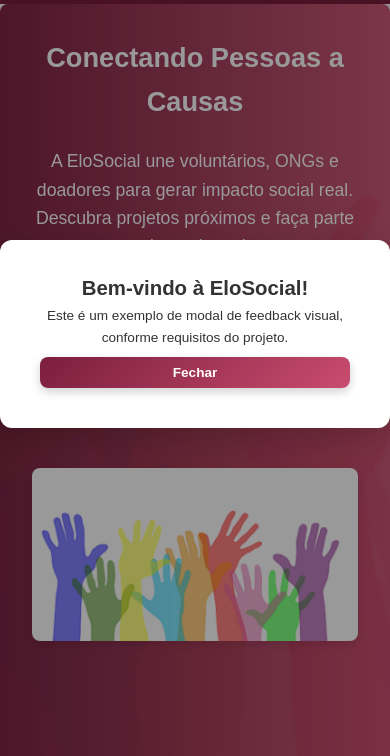
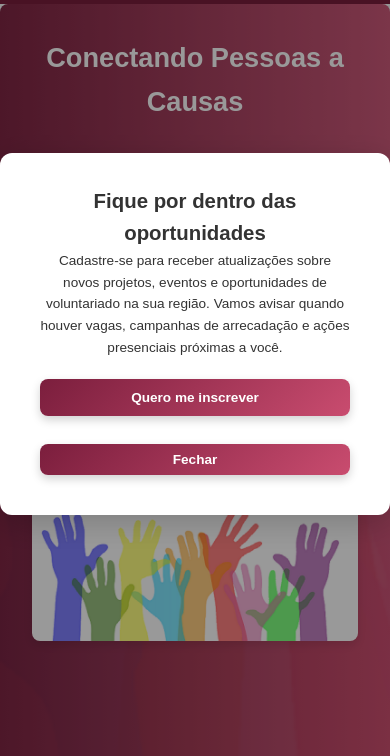
Before and after one commit to Wallace-Dias/EloSocial, a plain HTML site: page index.html in a window 390 px wide. Shown: the part 88-844 px from the top of the page. Drawn offline with Linux system fonts and the light colour scheme.

Commit message:
feat(ui/mobile): implementar responsividade, menu hamburguer e atualizar modal com CTA
- Adiciona menu hamburguer e comportamento mobile para navegação.

- Ajusta layout e estilos para dispositivos móveis (cards, imagens, botões).

- Padroniza botões com classe .primario e aplica em páginas.

- Atualiza texto do modal para CTA realista e link para cadastro

```diff
--- a/index.html
+++ b/index.html
@@ -218,9 +218,12 @@
     <!-- MODAL DE EXEMPLO (apenas visual, pode ser removido se não for requisito) -->
     <div id="modal-exemplo" class="modal" style="display:none;">
       <div class="modal-conteudo">
-        <h3>Bem-vindo à EloSocial!</h3>
-        <p>Este é um exemplo de modal de feedback visual, conforme requisitos do projeto.</p>
-        <button class="primario" onclick="document.getElementById('modal-exemplo').style.display='none'">Fechar</button>
+        <h3>Fique por dentro das oportunidades</h3>
+        <p>Cadastre-se para receber atualizações sobre novos projetos, eventos e oportunidades de voluntariado na sua região. Vamos avisar quando houver vagas, campanhas de arrecadação e ações presenciais próximas a você.</p>
+        <div style="display:flex; gap:12px; justify-content:center; margin-top:12px; flex-wrap:wrap;">
+          <a href="cadastro.html" class="primario">Quero me inscrever</a>
+          <button class="primario" onclick="document.getElementById('modal-exemplo').style.display='none'">Fechar</button>
+        </div>
       </div>
     </div>
     <script>
```
